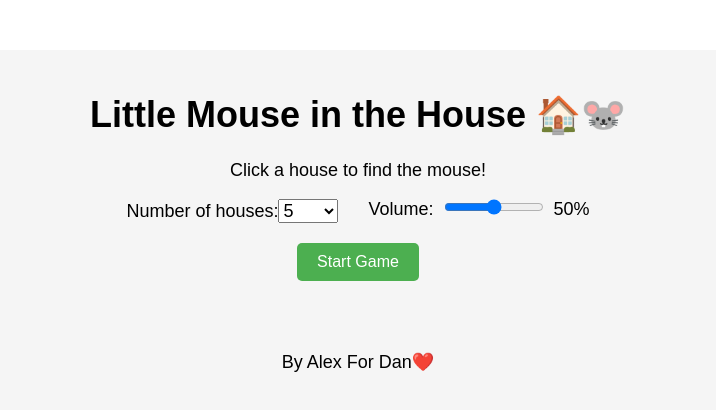
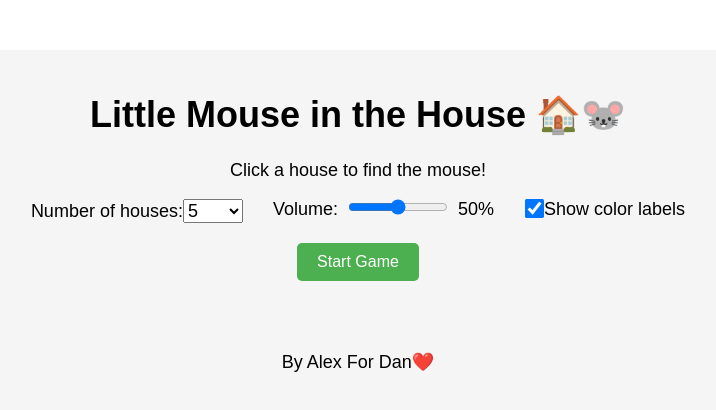
Before and after one commit to alex-flycatcher/ittle-mouse-in-the-house, a React (Create React App) app: page / in a window 1280 px wide. Shown: the top 410 px of the page, without its empty margins (282-998 px from the left). Built offline with nearby package versions, Linux system fonts and the light colour scheme.

Commit message:
checkbox color label

```diff
--- a/src/App.css
+++ b/src/App.css
@@ -113,3 +113,9 @@ input[type="range"] {
 
 p,div,select { font-size: large;}
 select {width: 60px;}
+input[type="checkbox"] {
+  /* width: 20px;
+  height: 20px;
+  margin-right: 8px;  */
+  transform: scale(1.5); /* 放大1.5倍 */
+}
--- a/src/App.js
+++ b/src/App.js
@@ -16,6 +16,7 @@ function App() {
     const [gameStarted, setGameStarted] = useState(false);
     const [gameOver, setGameOver] = useState(false);
     const [volume, setVolume] = useState(0.5);
+    const [showColorLabels, setShowColorLabels] = useState(true);
 
     const audioRefs = {
         bgMusic: useRef(null),
@@ -159,6 +160,20 @@ function App() {
                         {Math.round(volume * 100)}%
                     </label>
                 </div>
+
+                {/* Add checkbox control */}
+                <div className="control-group">
+                    <label>
+                        <input
+                            type="checkbox"
+                            checked={showColorLabels}
+                            onChange={() =>
+                                setShowColorLabels(!showColorLabels)
+                            }
+                        />
+                        Show color labels
+                    </label>
+                </div>
             </div>
 
             {!gameStarted ? (
@@ -180,13 +195,13 @@ function App() {
                             {house.clicked && house.id === mouseHouseId && "🐭"}
                             {house.clicked && house.id !== mouseHouseId && "❌"}
                         </div>
-                        <div className="house-color-label">{house.color}</div>
+                        {showColorLabels && <div className="house-color-label">{house.color}</div>}
                     </div>
                 ))}
             </div>
 
             {gameOver && <p className="result">You found the mouse! 🎉</p>}
-            <div style={{marginTop:'20px'}}>By Alex For Dan❤️</div>
+            <div style={{ marginTop: "20px" }}>By Alex For Dan❤️</div>
 
             {/* 隐藏的音频元素 */}
             <audio ref={audioRefs.bgMusic} loop />
```
